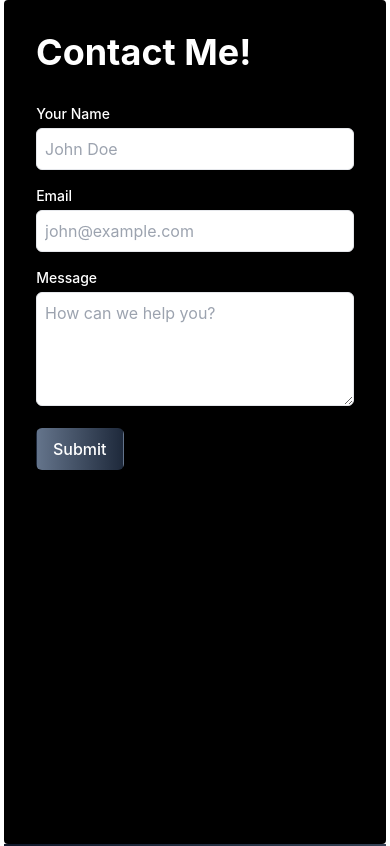
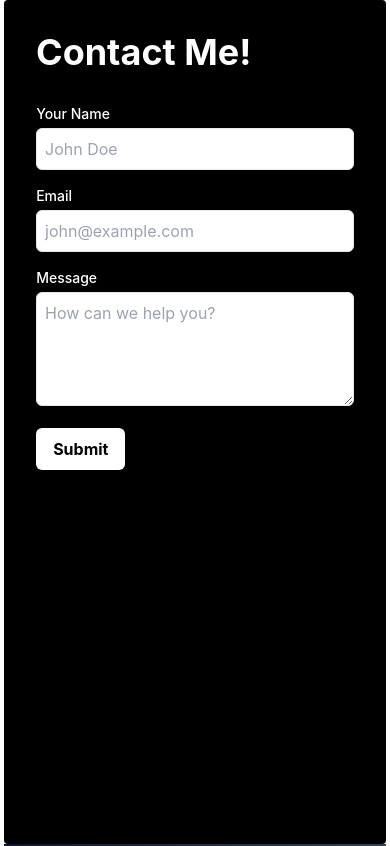
Before and after one commit to oliFYP/oli-s-portfolio, a React (Vite) app: page /oli-s-portfolio/contact in a window 390 px wide. Shown: the top 846 px of the page. Built offline with nearby package versions, Linux system fonts and the light colour scheme.

Commit message:
Added email contact configuration

```diff
--- a/package.json
+++ b/package.json
@@ -10,6 +10,7 @@
     "preview": "vite preview"
   },
   "dependencies": {
+    "@emailjs/browser": "^3.11.0",
     "aos": "^2.3.4",
     "autoprefixer": "^10.4.16",
     "framer-motion": "^10.16.5",
--- a/src/Pages/Contact.jsx
+++ b/src/Pages/Contact.jsx
@@ -1,12 +1,17 @@
-import React, { useState, useEffect } from "react";
+import React, { useState, useEffect, useRef } from "react";
+import { useNavigate } from "react-router-dom";
 import background from "../videobg/4K_10.mp4";
 import { PacmanLoader } from "react-spinners";
+import emailjs from "@emailjs/browser";
 import Footer from "../components/Footer";
 import AOS from "aos";
 import "aos/dist/aos.css";
 
 function Contact() {
-  const [isLoading, setLoading] = useState(true);
+  const [isLoading, setLoading] = useState(false);
+  const [isFormSubmitted, setFormSubmitted] = useState(false);
+  const form = useRef();
+  const navigate = useNavigate();
 
   useEffect(() => {
     AOS.init({
@@ -17,6 +22,36 @@ function Contact() {
   setTimeout(() => {
     setLoading(false);
   }, 3000);
+
+  const navigateToHome = () => {
+    navigate("/");
+  };
+
+  const sendEmail = (e) => {
+    e.preventDefault();
+
+    setLoading(true);
+
+    emailjs
+      .sendForm(
+        "service_nl8zo8b",
+        "template_ihj2onj",
+        form.current,
+        "XC6mSz84G-bDBAYYc"
+      )
+      .then(
+        (result) => {
+          console.log(result.text);
+          console.log("message sent");
+          setFormSubmitted(true);
+          setLoading(false);
+        },
+        (error) => {
+          console.log(error.text);
+          setLoading(false);
+        }
+      );
+  };
 
   return (
     <div>
@@ -39,7 +74,18 @@ function Contact() {
             </video>
 
             <div className="absolute sm:top-1/2 sm:left-1/2 transform sm:-translate-x-1/2 sm:-translate-y-1/2 w-full sm:h-auto h-full sm:max-w-md bg-black p-8 rounded shadow-md">
-              <form className="w-full">
+              {isFormSubmitted ? (
+                <div className="sm:mt-0 text-white font-bold text-center">
+                  <p>Message sent!</p>
+                  <button
+                    onClick={navigateToHome}
+                    className="bg-white text-black font-bold px-4 py-2 rounded-md mt-4"
+                  >
+                    Back to Home
+                  </button>
+                </div>
+              ) : (
+                <form ref={form} onSubmit={sendEmail} className="w-full">
                   <h1
                     data-aos="flip-right"
                     className="text-4xl font-bold text-white mb-8"
@@ -57,7 +103,7 @@ function Contact() {
                       data-aos="flip-right"
                       type="text"
                       id="name"
-                    name="name"
+                      name="user_name"
                       className="mt-1 p-2 w-full border rounded-md"
                       placeholder="John Doe"
                       required
@@ -74,7 +120,7 @@ function Contact() {
                       data-aos="flip-left"
                       type="email"
                       id="email"
-                    name="email"
+                      name="user_email"
                       className="mt-1 p-2 w-full border rounded-md"
                       placeholder="john@example.com"
                       required
@@ -99,13 +145,14 @@ function Contact() {
                   </div>
 
                   <button
-                  data-aos="flip-right"
                     type="submit"
-                  className="bg-gradient-to-r from-slate-500 to-slate-800 text-white px-4 py-2  rounded-md "
+                    value="send"
+                    className="bg-white font-bold text-black px-4 py-2 rounded-md"
                   >
                     Submit
                   </button>
                 </form>
+              )}
             </div>
           </div>
           <Footer />
```
Also changed, not shown: 1 other file (tests, documents, lock files or other folders). Lines whose indentation alone changed are shown as unchanged.
